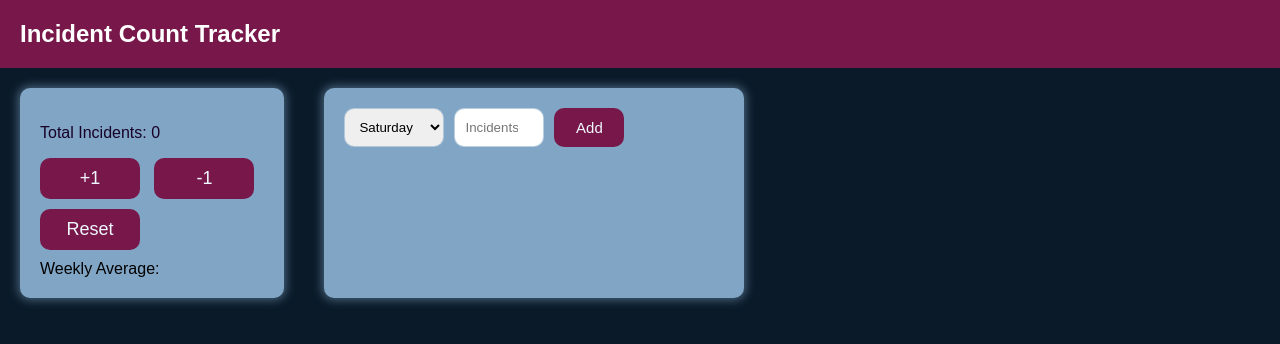
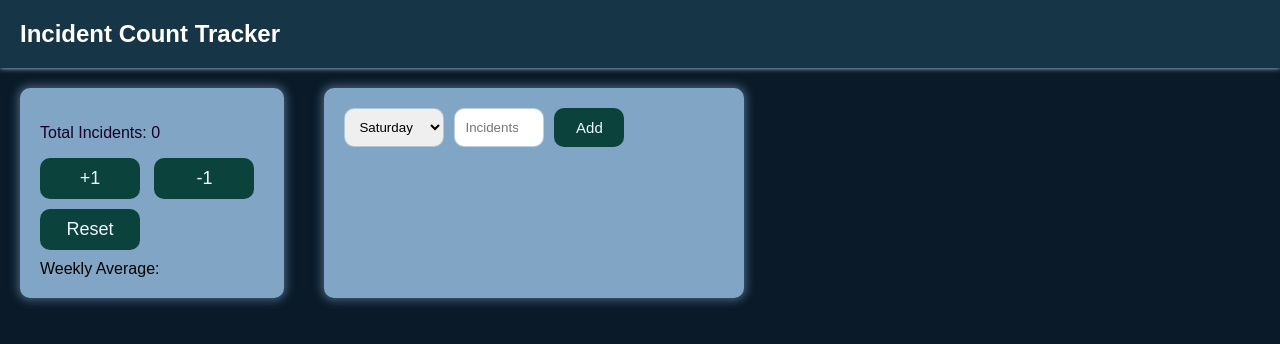
Before and after one commit to mcclaintuei/le-tracker, a plain HTML site: page index.html in a window 1280 px wide. Drawn offline with Linux system fonts and the light colour scheme.

Commit message:
css update

```diff
--- a/style.css
+++ b/style.css
@@ -13,8 +13,10 @@ body p {
 .header {
     padding: 0 20px;
     display: flex;
-    background-color: #78184A;
+    background-color: #163547;
     color: white;
+    box-shadow: 0 0 5px 0 rgb(188, 223, 253);
+
 }
 
 #body-section {
@@ -39,7 +41,7 @@ body p {
 .button {
     width: 100px;
     padding: 10px 15px;
-    background-color: #78184A;
+    background-color: #0b423b;
     color: aliceblue;
     border: none;
     border-radius: 10px;
@@ -49,7 +51,7 @@ body p {
 }
 
 .button:hover {
-    background-color: #4B0082;
+    background-color: #333e5c;
     transform: scale(1.05);
 }
 
```
